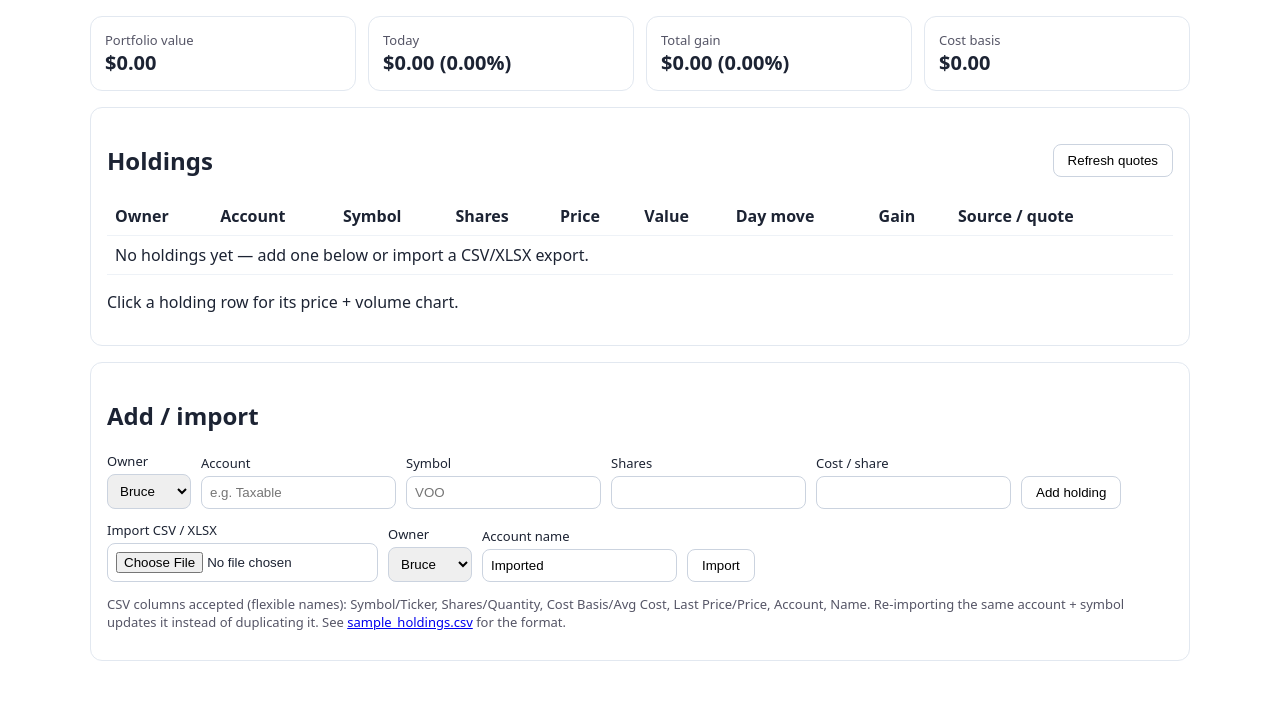
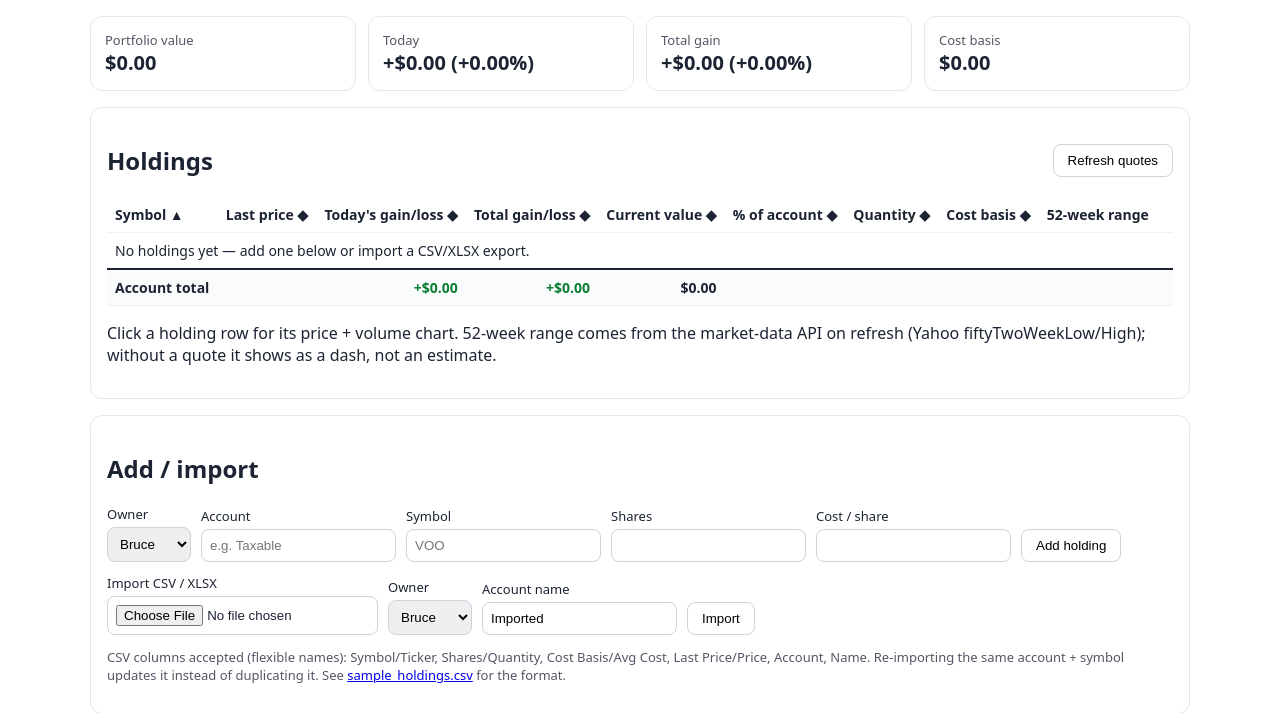
Before and after one commit to brucechen94539/fin_dash, a Flask app: page / in a window 1280 px wide. Shown: the part 155-868 px from the top of the page. Before the commit the page ends 816 px from the top, so only its background shows below. Run offline with Flask 3, Linux system fonts and the light colour scheme; data comes from the database, SQL or seed files in the repository; data that the repository does not hold is empty.

Commit message:
Fidelity-style positions table with 52-week range from Yahoo API

```diff
--- a/app.py
+++ b/app.py
@@ -90,10 +90,16 @@ def init_db():
         CREATE TABLE IF NOT EXISTS quotes (
             symbol TEXT PRIMARY KEY,
             price REAL, change REAL, change_pct REAL, volume REAL,
-            provider TEXT, as_of TEXT
+            provider TEXT, as_of TEXT, week_low REAL, week_high REAL
         );
         """
     )
+    # Migration for databases created before the 52-week columns existed.
+    for _col in ("week_low REAL", "week_high REAL"):
+        try:
+            db.execute(f"ALTER TABLE quotes ADD COLUMN {_col}")
+        except sqlite3.OperationalError:
+            pass  # column already exists
     db.execute("INSERT OR IGNORE INTO owners (name) VALUES ('Bruce')")
     db.execute("INSERT OR IGNORE INTO owners (name) VALUES ('Spouse')")
     db.commit()
@@ -131,7 +137,14 @@ def _yahoo_chart(symbol, range_="1y"):
 
 
 def fetch_quote(symbol):
-    """Return (price, change, change_pct, volume, provider) or None."""
+    """Return a dict, or None.
+
+    52-week range: YES, there is a public-API way. Yahoo's chart meta
+    carries fiftyTwoWeekLow / fiftyTwoWeekHigh directly, so no separate
+    endpoint is needed. Finnhub's quote endpoint does not include it, so
+    with a Finnhub key the range is left null here and the detail view
+    falls back to the min/max of the 1-year history (see symbol_detail).
+    """
     symbol = symbol.upper()
     if FINNHUB_KEY:
         try:
@@ -139,7 +152,9 @@ def fetch_quote(symbol):
                 f"https://finnhub.io/api/v1/quote?symbol={symbol}&token={FINNHUB_KEY}"
             )
             if q.get("c"):
-                return q["c"], q.get("d"), q.get("dp"), None, "finnhub"
+                return {"price": q["c"], "change": q.get("d"),
+                        "change_pct": q.get("dp"), "volume": None,
+                        "provider": "finnhub", "week_low": None, "week_high": None}
         except Exception:
             pass  # fall through to Yahoo
     try:
@@ -147,8 +162,12 @@ def fetch_quote(symbol):
         price = meta.get("regularMarketPrice")
         prev = meta.get("chartPreviousClose")
         if price and prev:
-            return price, price - prev, (price - prev) / prev * 100, \
-                meta.get("regularMarketVolume"), "yahoo-delayed"
+            return {"price": price, "change": price - prev,
+                    "change_pct": (price - prev) / prev * 100,
+                    "volume": meta.get("regularMarketVolume"),
+                    "provider": "yahoo-delayed",
+                    "week_low": meta.get("fiftyTwoWeekLow"),
+                    "week_high": meta.get("fiftyTwoWeekHigh")}
     except Exception:
         pass
     try:
@@ -158,9 +177,11 @@ def fetch_quote(symbol):
             rows = [ln.split(",") for ln in lines[1:]]
             last, prev = rows[-1], rows[-2]
             close, prev_close = float(last[4]), float(prev[4])
-            return close, close - prev_close, (
-                (close - prev_close) / prev_close * 100 if prev_close else None
-            ), float(last[5]) if len(last) > 5 and last[5] else None, "stooq-eod"
+            return {"price": close, "change": close - prev_close,
+                    "change_pct": ((close - prev_close) / prev_close * 100
+                                   if prev_close else None),
+                    "volume": float(last[5]) if len(last) > 5 and last[5] else None,
+                    "provider": "stooq-eod", "week_low": None, "week_high": None}
     except Exception:
         pass
     return None
@@ -254,13 +275,30 @@ def dashboard():
         price = quote["price"] if quote and quote["price"] else h["manual_price"]
         if price is None:
             price = h["cost_basis"] / h["shares"] if h["shares"] else 0
+        # Fidelity-style fields (see templates/index.html for the column order).
         h["price"] = price
+        h["last_change"] = quote["change"] if quote else None
+        h["last_change_pct"] = quote["change_pct"] if quote else None
         h["value"] = price * h["shares"]
+        h["current_value"] = h["value"]
         h["gain"] = h["value"] - h["cost_basis"] * h["shares"]
+        h["total_gain"] = h["gain"]
         h["gain_pct"] = (h["gain"] / (h["cost_basis"] * h["shares"]) * 100
                          if h["cost_basis"] and h["shares"] else 0)
+        h["total_gain_pct"] = h["gain_pct"]
         h["day_move"] = (quote["change"] * h["shares"]
                          if quote and quote["change"] is not None else 0)
+        h["today_gain"] = h["day_move"]
+        h["today_gain_pct"] = quote["change_pct"] if quote else 0
+        h["quantity"] = h["shares"]
+        h["cost_total"] = h["cost_basis"] * h["shares"]
+        h["cost_per_share"] = h["cost_basis"]
+        h["week_low"] = quote["week_low"] if quote else None
+        h["week_high"] = quote["week_high"] if quote else None
+        h["week_position"] = (
+            (price - h["week_low"]) / (h["week_high"] - h["week_low"])
+            if h["week_low"] is not None and h["week_high"] is not None
+            and h["week_high"] > h["week_low"] else None)
         h["quote_provider"] = quote["provider"] if quote else "manual"
         h["quote_as_of"] = quote["as_of"] if quote else None
         total_value += h["value"]
@@ -268,6 +306,8 @@ def dashboard():
         day_move += h["day_move"]
         accounts.setdefault(h["account_name"], {"owner": h["owner_name"], "value": 0.0})
         accounts[h["account_name"]]["value"] += h["value"]
+    for h in holdings:  # needs the total above, so a second pass
+        h["pct_of_account"] = (h["value"] / total_value * 100 if total_value else 0)
     return jsonify({
         "owners": owners,
         "holdings": holdings,
@@ -289,9 +329,18 @@ def symbol_detail(symbol):
     db = get_db()
     quote = row(db.execute("SELECT * FROM quotes WHERE symbol=?",
                            (symbol.upper(),)).fetchone())
+    history = fetch_history(symbol)
+    # Fallback 52-week range from the 1-year history when the quote
+    # provider did not supply one (e.g. Finnhub).
+    week_low = week_high = None
+    if quote:
+        week_low, week_high = quote.get("week_low"), quote.get("week_high")
+    if (week_low is None or week_high is None) and history:
+        week_low = min(h["low"] for h in history if h["low"])
+        week_high = max(h["high"] for h in history if h["high"])
     return jsonify({
-        "symbol": symbol.upper(), "quote": quote,
-        "history": fetch_history(symbol),
+        "symbol": symbol.upper(), "quote": quote, "history": history,
+        "week_low": week_low, "week_high": week_high,
     })
 
 
@@ -449,15 +498,17 @@ def refresh_quotes():
     for sym in symbols:
         q = fetch_quote(sym)
         if q:
-            price, ch, pct, vol, provider = q
             db.execute(
                 """INSERT INTO quotes (symbol, price, change, change_pct, volume,
-                                        provider, as_of) VALUES (?, ?, ?, ?, ?, ?, ?)
+                                        provider, as_of, week_low, week_high)
+                   VALUES (?, ?, ?, ?, ?, ?, ?, ?, ?)
                    ON CONFLICT(symbol) DO UPDATE SET price=excluded.price,
                      change=excluded.change, change_pct=excluded.change_pct,
                      volume=excluded.volume, provider=excluded.provider,
-                     as_of=excluded.as_of""",
-                (sym, price, ch, pct, vol, provider, now))
+                     as_of=excluded.as_of, week_low=excluded.week_low,
+                     week_high=excluded.week_high""",
+                (sym, q["price"], q["change"], q["change_pct"], q["volume"],
+                 q["provider"], now, q["week_low"], q["week_high"]))
             refreshed += 1
         else:
             failed += 1
--- a/static/app.js
+++ b/static/app.js
@@ -1,34 +1,109 @@
-// fin_dash frontend: view-only. No trading calls exist on the server.
+// fin_dash frontend: view-only, Fidelity-style portfolio table.
+// No trading calls exist on the server. Column order matches the
+// Fidelity positions table: Symbol | Last price | Today's gain/loss |
+// Total gain/loss | Current value | % of account | Quantity |
+// Cost basis | 52-week range. The 52-week range comes from the API
+// (Yahoo fiftyTwoWeekLow/High, stored on refresh); without a quote it
+// shows as a dash, never as an invented number.
 let owner = "all";
 let owners = [];
+let lastData = null;
+let sortKey = "symbol";
+let sortDir = 1;
 
 const $ = (s) => document.querySelector(s);
 const money = (n) => "$" + (n || 0).toLocaleString(undefined, {maximumFractionDigits: 2, minimumFractionDigits: 2});
+const moneySigned = (n) => (n < 0 ? "-$" : "+$") + Math.abs(n || 0).toLocaleString(undefined, {maximumFractionDigits: 2, minimumFractionDigits: 2});
+const pct = (n) => `${n < 0 ? "" : "+"}${(n || 0).toFixed(2)}%`;
+const cls = (n) => (n < 0 ? "neg" : "pos");
+const num = (n) => (n || 0).toLocaleString(undefined, {maximumFractionDigits: 3});
+
+function rangeCell(h) {
+  if (h.week_low == null || h.week_high == null || h.week_position == null) return "—";
+  const left = Math.max(0, Math.min(100, h.week_position * 100));
+  return `<div class="range"><span class="range-bar"><i style="left:${left}%"></i></span>` +
+    `<span class="range-labels"><span>${money(h.week_low)}</span><span>${money(h.week_high)}</span></span></div>`;
+}
+
+function holdingRow(h) {
+  return `<tr data-symbol="${h.symbol}" class="holding-row">
+    <td><strong>${h.symbol}</strong><span class="sub-line">${h.name || ""}</span></td>
+    <td class="num">${money(h.price)}<span class="sub-line ${cls(h.last_change)}">${moneySigned(h.last_change)} ${pct(h.last_change_pct)}</span></td>
+    <td class="num ${cls(h.today_gain)}">${moneySigned(h.today_gain)}<span class="sub-line">${pct(h.today_gain_pct)}</span></td>
+    <td class="num ${cls(h.total_gain)}">${moneySigned(h.total_gain)}<span class="sub-line">${pct(h.total_gain_pct)}</span></td>
+    <td class="num">${money(h.current_value)}</td>
+    <td class="num">${h.pct_of_account.toFixed(2)}%</td>
+    <td class="num">${num(h.quantity)}</td>
+    <td class="num">${money(h.cost_total)}<span class="sub-line">${money(h.cost_per_share)} / Share</span></td>
+    <td>${rangeCell(h)}</td>
+    <td><button data-del="${h.id}">Remove</button></td>
+  </tr>`;
+}
+
+function totalRow(label, today, total, value) {
+  return `<tr class="total-row"><td><strong>${label}</strong></td><td></td>` +
+    `<td class="num ${cls(today)}"><strong>${moneySigned(today)}</strong></td>` +
+    `<td class="num ${cls(total)}"><strong>${moneySigned(total)}</strong></td>` +
+    `<td class="num"><strong>${money(value)}</strong></td><td colspan="5"></td></tr>`;
+}
+
+function renderHoldings() {
+  const d = lastData;
+  if (!d) return;
+  let holdings = [...d.holdings];
+  holdings.sort((a, b) => {
+    const av = a[sortKey], bv = b[sortKey];
+    if (typeof av === "string") return av.localeCompare(bv) * sortDir;
+    return ((av || 0) - (bv || 0)) * sortDir;
+  });
+  // Group by account, Fidelity-style: one account header, then its rows,
+  // then that account's total. The overall total follows in <tfoot>.
+  const groups = [];
+  for (const h of holdings) {
+    let g = groups.find((x) => x.account === h.account_name && x.owner === h.owner_name);
+    if (!g) { g = {account: h.account_name, owner: h.owner_name, rows: []}; groups.push(g); }
+    g.rows.push(h);
+  }
+  let html = "";
+  for (const g of groups) {
+    const tv = g.rows.reduce((s, h) => s + h.current_value, 0);
+    const tt = g.rows.reduce((s, h) => s + h.today_gain, 0);
+    const tg = g.rows.reduce((s, h) => s + h.total_gain, 0);
+    html += `<tr class="group-header"><td colspan="10">${g.account} — ${g.owner}</td></tr>`;
+    html += g.rows.map(holdingRow).join("");
+    html += totalRow("Account total", tt, tg, tv);
+  }
+  if (!html) html = `<tr><td colspan="10">No holdings yet — add one below or import a CSV/XLSX export.</td></tr>`;
+  $("#holdings tbody").innerHTML = html;
+  const t = d.totals;
+  $("#holdings tfoot").innerHTML = totalRow("Account total", t.day_move, t.gain, t.value);
+  document.querySelectorAll("#holdings tbody tr.holding-row").forEach((tr) =>
+    tr.addEventListener("click", (e) => { if (!e.target.dataset.del) showDetail(tr.dataset.symbol); }));
+  document.querySelectorAll("[data-del]").forEach((b) =>
+    b.addEventListener("click", async () => { await fetch(`/api/holdings/${b.dataset.del}`, {method: "DELETE"}); load(); }));
+  document.querySelectorAll("#holdings thead th[data-sort]").forEach((th) => {
+    th.textContent = th.dataset.label + (sortKey === th.dataset.sort ? (sortDir === 1 ? " ▲" : " ▼") : " ◆");
+    th.onclick = () => {
+      if (sortKey === th.dataset.sort) sortDir *= -1; else { sortKey = th.dataset.sort; sortDir = 1; }
+      renderHoldings();
+    };
+  });
+}
 
 async function load() {
   const d = await (await fetch(`/api/dashboard?owner=${owner}`)).json();
+  lastData = d;
   owners = d.owners;
   renderTabs();
   fillSelects();
   const t = d.totals;
   $("#kpis").innerHTML = [
     ["Portfolio value", money(t.value)],
-    ["Today", `${money(t.day_move)} (${t.day_move_pct.toFixed(2)}%)`],
-    ["Total gain", `${money(t.gain)} (${t.gain_pct.toFixed(2)}%)`],
+    ["Today", `${moneySigned(t.day_move)} (${pct(t.day_move_pct)})`],
+    ["Total gain", `${moneySigned(t.gain)} (${pct(t.gain_pct)})`],
     ["Cost basis", money(t.cost)],
   ].map(([k, v]) => `<div class="card"><span>${k}</span><strong>${v}</strong></div>`).join("");
-  $("#holdings tbody").innerHTML = d.holdings.map((h) => `
-    <tr data-symbol="${h.symbol}">
-      <td>${h.owner_name}</td><td>${h.account_name}</td><td><strong>${h.symbol}</strong></td>
-      <td>${h.shares}</td><td>${money(h.price)}</td><td>${money(h.value)}</td>
-      <td>${money(h.day_move)}</td><td>${money(h.gain)}</td>
-      <td>${h.source} / ${h.quote_provider}</td>
-      <td><button data-del="${h.id}">Remove</button></td>
-    </tr>`).join("") || `<tr><td colspan="10">No holdings yet — add one below or import a CSV/XLSX export.</td></tr>`;
-  document.querySelectorAll("#holdings tbody tr[data-symbol]").forEach((tr) =>
-    tr.addEventListener("click", (e) => { if (!e.target.dataset.del) showDetail(tr.dataset.symbol); }));
-  document.querySelectorAll("[data-del]").forEach((b) =>
-    b.addEventListener("click", async () => { await fetch(`/api/holdings/${b.dataset.del}`, {method: "DELETE"}); load(); }));
+  renderHoldings();
 }
 
 function renderTabs() {
@@ -56,14 +131,12 @@ function drawChart(history) {
   const closes = history.map((h) => h.close), vols = history.map((h) => h.volume);
   const min = Math.min(...closes), max = Math.max(...closes), vmax = Math.max(...vols, 1);
   const pad = 30, W = c.width - pad * 2, H = c.height - pad * 2;
-  // volume bars (bottom third)
   history.forEach((h, i) => {
     const x = pad + (i / (history.length - 1)) * W;
     const vh = (h.volume / vmax) * (H * 0.3);
     ctx.fillStyle = "#9aa7b8";
     ctx.fillRect(x, pad + H - vh, Math.max(1, W / history.length - 1), vh);
   });
-  // price line
   ctx.beginPath(); ctx.strokeStyle = "#1f6feb"; ctx.lineWidth = 2;
   history.forEach((h, i) => {
     const x = pad + (i / (history.length - 1)) * W;
@@ -79,8 +152,10 @@ async function showDetail(symbol) {
   const d = await (await fetch(`/api/symbol/${symbol}`)).json();
   $("#detail").hidden = false;
   $("#detail-title").textContent = symbol;
+  const range = (d.week_low != null && d.week_high != null)
+    ? ` • 52-week range ${money(d.week_low)} – ${money(d.week_high)}` : "";
   $("#detail-meta").textContent = d.quote
-    ? `Last quote ${money(d.quote.price)} via ${d.quote.provider} at ${d.quote.as_of || "unknown"}`
+    ? `Last quote ${money(d.quote.price)} via ${d.quote.provider} at ${d.quote.as_of || "unknown"}${range}`
     : "No cached quote yet — click Refresh quotes.";
   drawChart(d.history);
 }
--- a/static/style.css
+++ b/static/style.css
@@ -12,3 +12,17 @@ form { display: flex; gap: 10px; flex-wrap: wrap; margin: 12px 0; align-items: e
 label { display: flex; flex-direction: column; font-size: 13px; gap: 4px; }
 input, select { padding: 8px; border: 1px solid #cbd3df; border-radius: 8px; }
 .small { color: #556; font-size: 13px; } canvas { width: 100%; height: auto; }
+/* Fidelity-style positions table */
+#holdings { font-size: 14px; }
+#holdings th { cursor: pointer; white-space: nowrap; }
+#holdings td.num, #holdings th:nth-child(n+2) { text-align: right; }
+#holdings td:first-child, #holdings th:first-child { text-align: left; }
+.sub-line { display: block; color: #556; font-size: 12px; }
+.pos { color: #0a7d33; } .neg { color: #c00; }
+.group-header td { background: #f1f5f9; font-weight: 600; padding: 10px 8px; }
+.total-row td { border-top: 2px solid #1c2333; font-weight: 600; background: #fafbfc; }
+.holding-row { cursor: pointer; } .holding-row:hover { background: #eef6ff; }
+.range { min-width: 140px; }
+.range-bar { display: block; position: relative; height: 2px; background: #cbd3df; margin: 10px 4px 4px; }
+.range-bar i { position: absolute; top: -4px; width: 9px; height: 9px; background: #1c2333; transform: rotate(45deg); }
+.range-labels { display: flex; justify-content: space-between; color: #556; font-size: 12px; }
--- a/templates/index.html
+++ b/templates/index.html
@@ -22,10 +22,22 @@
     <button id="refresh">Refresh quotes</button>
   </div>
   <div class="table-wrap"><table id="holdings">
-    <thead><tr><th>Owner</th><th>Account</th><th>Symbol</th><th>Shares</th><th>Price</th><th>Value</th><th>Day move</th><th>Gain</th><th>Source / quote</th><th></th></tr></thead>
+    <thead><tr>
+      <th data-sort="symbol" data-label="Symbol">Symbol</th>
+      <th data-sort="price" data-label="Last price">Last price</th>
+      <th data-sort="today_gain" data-label="Today's gain/loss">Today's gain/loss</th>
+      <th data-sort="total_gain" data-label="Total gain/loss">Total gain/loss</th>
+      <th data-sort="current_value" data-label="Current value">Current value</th>
+      <th data-sort="pct_of_account" data-label="% of account">% of account</th>
+      <th data-sort="quantity" data-label="Quantity">Quantity</th>
+      <th data-sort="cost_total" data-label="Cost basis">Cost basis</th>
+      <th data-label="52-week range">52-week range</th>
+      <th></th>
+    </tr></thead>
     <tbody></tbody>
+    <tfoot></tfoot>
   </table></div>
-  <p id="detail-hint">Click a holding row for its price + volume chart.</p>
+  <p id="detail-hint">Click a holding row for its price + volume chart. 52-week range comes from the market-data API on refresh (Yahoo fiftyTwoWeekLow/High); without a quote it shows as a dash, not an estimate.</p>
 </section>
 
 <section class="panel" id="detail" hidden>
```
Also changed, not shown: README.md.
